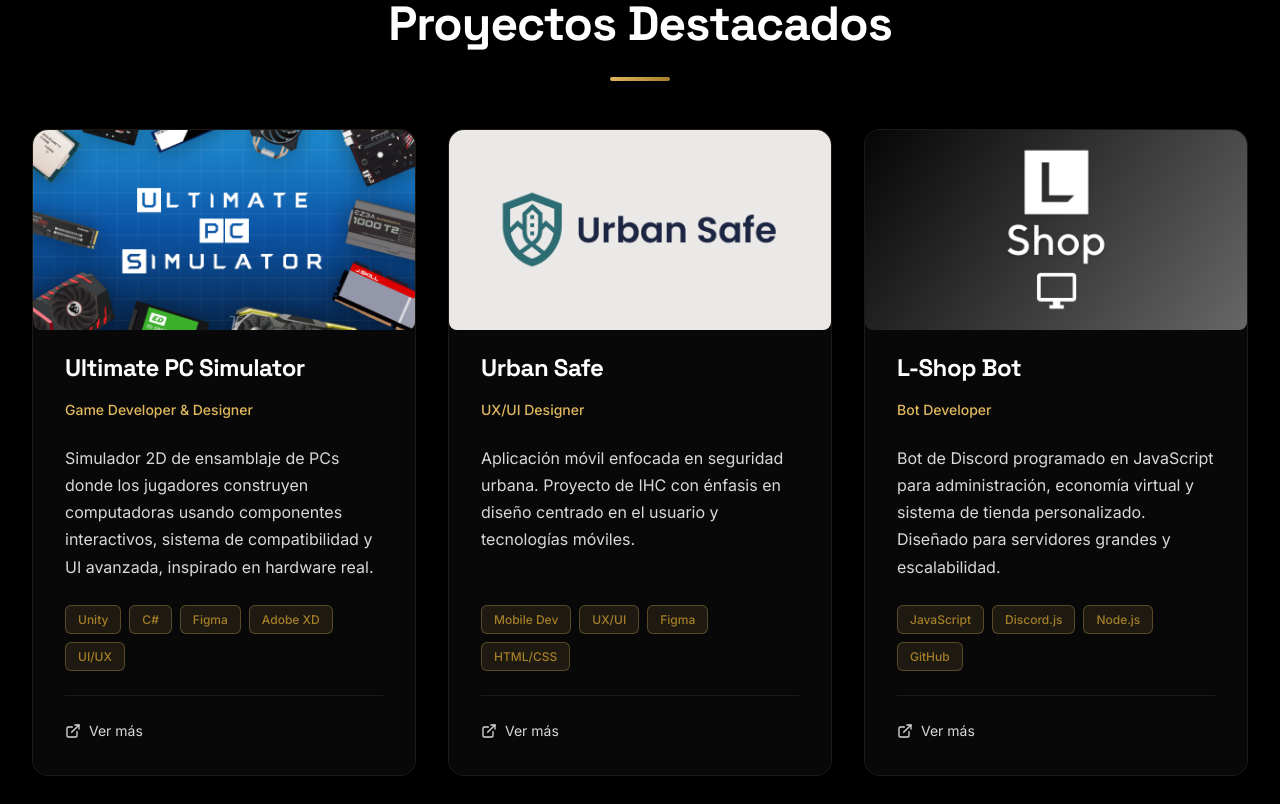
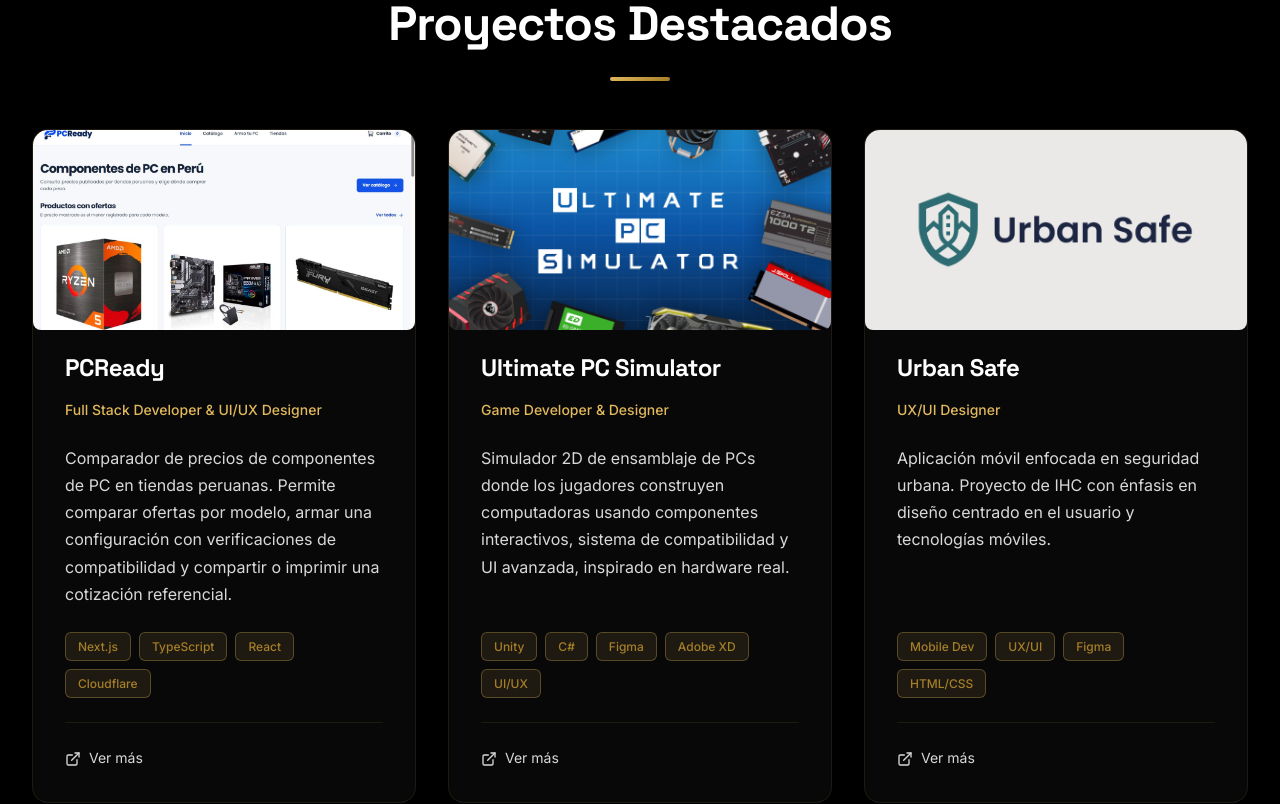
Before and after one commit to LioTG/portfolio, a React (Vite) app: page /#/ in a window 1280 px wide. Shown: the part 1700-2504 px from the top of the page. Built offline with nearby package versions, Linux system fonts and the light colour scheme.

Commit message:
Add PCReady to featured projects and project navigation

```diff
--- a/src/components/Navbar.jsx
+++ b/src/components/Navbar.jsx
@@ -10,6 +10,7 @@
     const [isMobileProjectsOpen, setIsMobileProjectsOpen] = useState(false);
 
     const projectLinks = [
+        { name: 'PCReady', href: 'https://pcready.pages.dev/' },
         { name: 'Ultimate PC Simulator', href: '/projects/ultimate-pc-simulator' },
 
         { name: 'Urban Safe', href: '/projects/urban-safe' },
@@ -179,8 +180,9 @@
                                                     key={project.name}
                                                     href={project.href}
                                                     onClick={(e) => {
+                                                        setIsProjectsOpen(false);
+                                                        if (project.href.startsWith('https://')) return;
                                                         e.preventDefault();
-                                                        setIsProjectsOpen(false);
                                                         if (project.href.startsWith('/')) {
                                                             navigate(project.href);
                                                         } else {
@@ -302,8 +304,9 @@
                                                                 key={project.name}
                                                                 href={project.href}
                                                                 onClick={(e) => {
+                                                                    setIsMobileMenuOpen(false);
+                                                                    if (project.href.startsWith('https://')) return;
                                                                     e.preventDefault();
-                                                                    setIsMobileMenuOpen(false);
                                                                     if (project.href.startsWith('/')) {
                                                                         navigate(project.href);
                                                                     } else {
--- a/src/components/Projects.jsx
+++ b/src/components/Projects.jsx
@@ -163,6 +163,15 @@
 const Projects = () => {
     const projects = [
         {
+            title: 'PCReady',
+            description: 'Comparador de precios de componentes de PC en tiendas peruanas. Permite comparar ofertas por modelo, armar una configuración con verificaciones de compatibilidad y compartir o imprimir una cotización referencial.',
+            technologies: ['Next.js', 'TypeScript', 'React', 'Cloudflare'],
+            role: 'Full Stack Developer & UI/UX Designer',
+            gradient: 'var(--gradient-primary)',
+            image: import.meta.env.BASE_URL + 'images/pcready.png',
+            link: 'https://pcready.pages.dev/',
+        },
+        {
             title: 'Ultimate PC Simulator',
             description: 'Simulador 2D de ensamblaje de PCs donde los jugadores construyen computadoras usando componentes interactivos, sistema de compatibilidad y UI avanzada, inspirado en hardware real.',
             technologies: ['Unity', 'C#', 'Figma', 'Adobe XD', 'UI/UX'],
```
Also changed, not shown: public/images/pcready.png (added).
